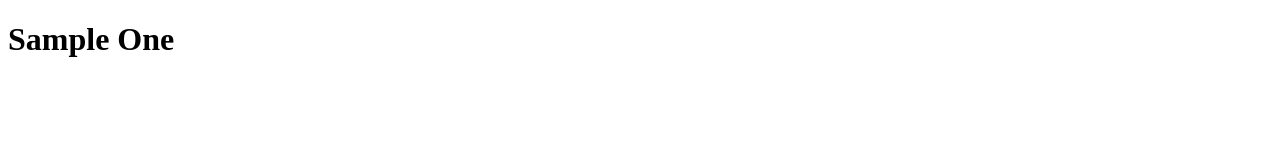
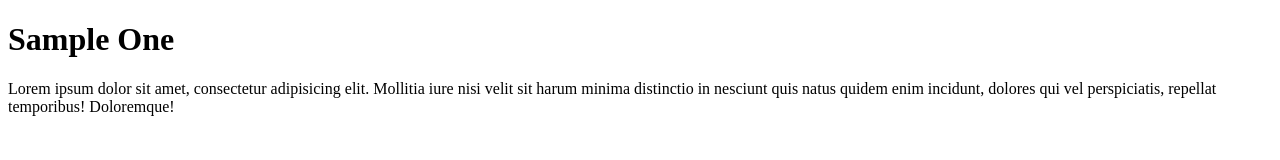
Before and after one commit to gulafs/Sample, a plain HTML site: page index.html in a window 1280 px wide. Drawn offline with Linux system fonts and the light colour scheme.

Commit message:
text change

```diff
--- a/index.html
+++ b/index.html
@@ -2,5 +2,6 @@
 <html>
     <body>
         <h1>Sample One</h1>
+        <p>Lorem ipsum dolor sit amet, consectetur adipisicing elit. Mollitia iure nisi velit sit harum minima distinctio in nesciunt quis natus quidem enim incidunt, dolores qui vel perspiciatis, repellat temporibus! Doloremque!</p>
     </body>
 </html>
```
